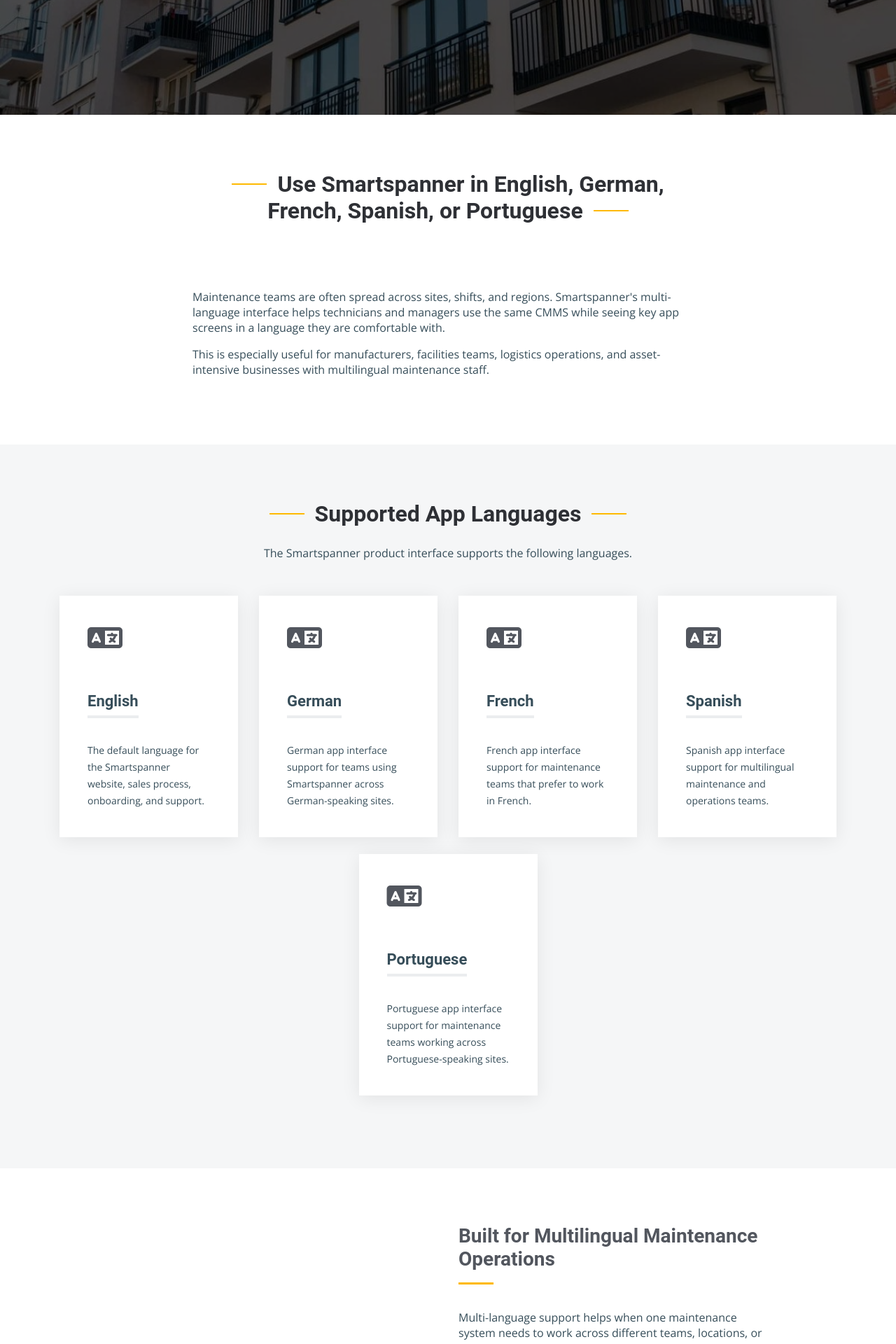
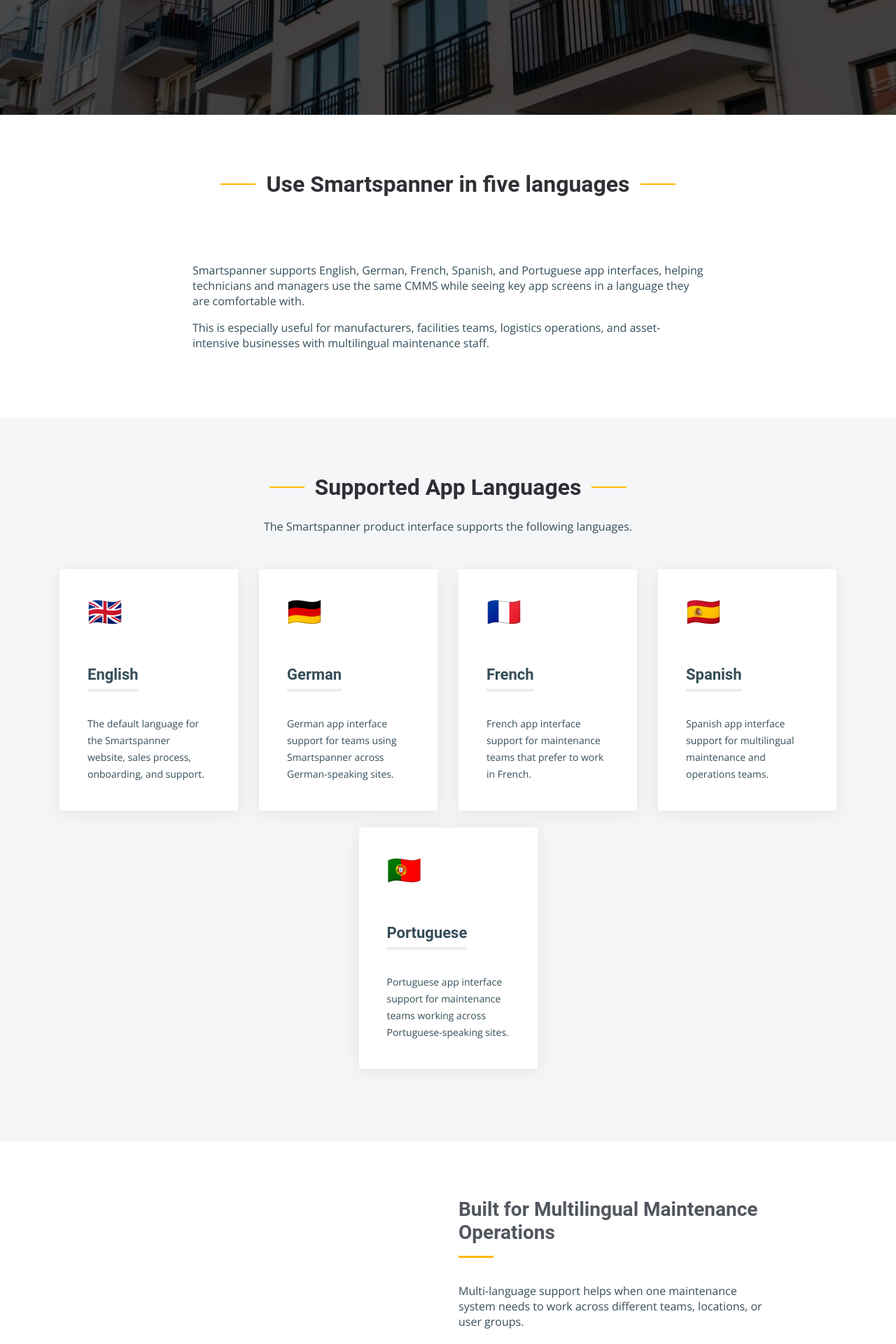
Before and after one commit to smartspanner/smartspanner.com, a Jekyll site: the page built from multi-language-cmms-software.html, in a window 1280 px wide. Shown: the part 572-2492 px from the top of the page at 70% size. Built offline with Jekyll 4.4.1, drawn with Linux system fonts in a browser that asks for light colours.

Commit message:
style: refine multilingual page cards

```diff
--- a/multi-language-cmms-software.html
+++ b/multi-language-cmms-software.html
@@ -4,6 +4,16 @@
 description: "Smartspanner CMMS supports English, German, French, Spanish, and Portuguese app interfaces for multilingual maintenance teams. Sales and support are currently provided in English."
 keywords: multi-language cmms software, multilingual maintenance software, cmms german interface, cmms french interface, cmms spanish interface, cmms portuguese interface, multilingual cmms
 ---
+
+<style>
+  .language-flag {
+    display: inline-flex;
+    position: relative;
+    z-index: 2;
+    font-size: 40px;
+    line-height: 1;
+  }
+</style>
 
 <!-- Hero Section -->
 <section id="hero" class="hero">
@@ -33,9 +43,9 @@
       <div class="row justify-content-center">
         <div class="col-lg-8">
           <div class="section-header">
-            <h2>Use Smartspanner in English, German, French, Spanish, or Portuguese</h2>
+            <h2>Use Smartspanner in five languages</h2>
           </div>
-          <p>Maintenance teams are often spread across sites, shifts, and regions. Smartspanner's multi-language interface helps technicians and managers use the same CMMS while seeing key app screens in a language they are comfortable with.</p>
+          <p>Smartspanner supports English, German, French, Spanish, and Portuguese app interfaces, helping technicians and managers use the same CMMS while seeing key app screens in a language they are comfortable with.</p>
           <p>This is especially useful for manufacturers, facilities teams, logistics operations, and asset-intensive businesses with multilingual maintenance staff.</p>
         </div>
       </div>
@@ -54,7 +64,7 @@
         <div class="col-lg-3 col-md-6">
           <div class="service-item">
             <div class="icon">
-              <i class="fa-solid fa-language"></i>
+              <span class="language-flag" role="img" aria-label="English">🇬🇧</span>
             </div>
             <h3>English</h3>
             <p>The default language for the Smartspanner website, sales process, onboarding, and support.</p>
@@ -64,7 +74,7 @@
         <div class="col-lg-3 col-md-6">
           <div class="service-item">
             <div class="icon">
-              <i class="fa-solid fa-language"></i>
+              <span class="language-flag" role="img" aria-label="German">🇩🇪</span>
             </div>
             <h3>German</h3>
             <p>German app interface support for teams using Smartspanner across German-speaking sites.</p>
@@ -74,7 +84,7 @@
         <div class="col-lg-3 col-md-6">
           <div class="service-item">
             <div class="icon">
-              <i class="fa-solid fa-language"></i>
+              <span class="language-flag" role="img" aria-label="French">🇫🇷</span>
             </div>
             <h3>French</h3>
             <p>French app interface support for maintenance teams that prefer to work in French.</p>
@@ -84,7 +94,7 @@
         <div class="col-lg-3 col-md-6">
           <div class="service-item">
             <div class="icon">
-              <i class="fa-solid fa-language"></i>
+              <span class="language-flag" role="img" aria-label="Spanish">🇪🇸</span>
             </div>
             <h3>Spanish</h3>
             <p>Spanish app interface support for multilingual maintenance and operations teams.</p>
@@ -94,7 +104,7 @@
         <div class="col-lg-3 col-md-6">
           <div class="service-item">
             <div class="icon">
-              <i class="fa-solid fa-language"></i>
+              <span class="language-flag" role="img" aria-label="Portuguese">🇵🇹</span>
             </div>
             <h3>Portuguese</h3>
             <p>Portuguese app interface support for maintenance teams working across Portuguese-speaking sites.</p>
```
